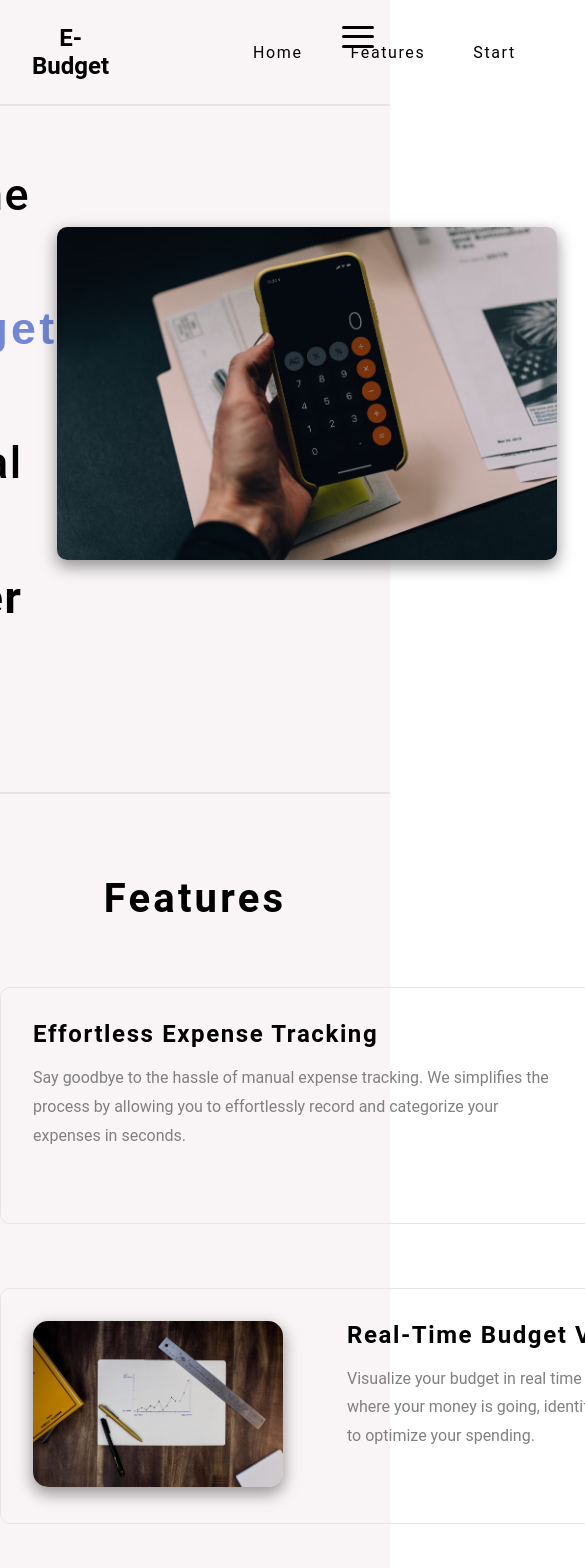
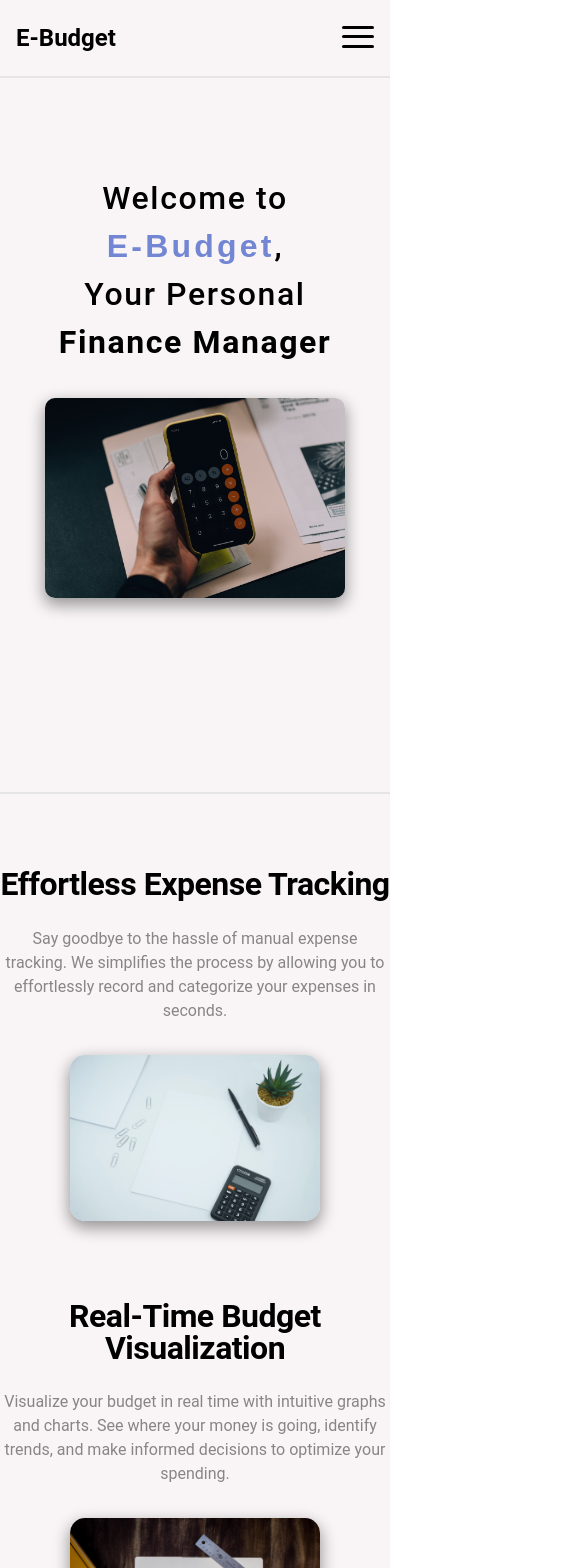
Before and after one commit to eduardrassolov/money-track, a React (Vite) app: page / in a window 390 px wide. Shown: the top 1568 px of the page, 585 px wide, since content can reach past the window. Built offline with nearby package versions, Linux system fonts and the light colour scheme.

Commit message:
fixed responsive design at homepage

```diff
--- a/src/layout/AppLayout.tsx
+++ b/src/layout/AppLayout.tsx
@@ -10,7 +10,6 @@ import BurgerMenu from '../components/burger/BurgerMenu.tsx';
 
 const StyledLayout = styled.div`
     display: flex;
-
     background-color: #fff;
 `
 
--- /dev/null
+++ b/src/pages/home/Feature.tsx
@@ -0,0 +1,74 @@
+import React, { FC } from 'react'
+import { styled } from 'styled-components'
+import { IFeatureData } from './FeaturesSection'
+import { devices } from '../../styles/breakPoints'
+
+
+const FeaturesItem = styled.div<{ $side: string }>`
+    display: flex;
+    flex-direction: column;
+    margin: 0 auto 3rem;
+    text-align: center;
+    max-width: 700px;
+
+
+    @media only screen and ${devices.md}{
+        flex-direction: ${props => props.$side === "left" ? 'row' : 'row-reverse'};
+        justify-content: center;
+        gap: 4rem;
+    }
+`
+
+const TextContainer = styled.div`
+    max-width: 500px;
+    margin: 0 auto 2rem;
+
+    h2{
+        letter-spacing: -0.5px;
+        font-size: 2rem;
+        line-height: 2rem;
+    }
+    p{
+        line-height: 1.5rem;
+        color: #878585;
+        font-size: 1rem;
+        max-width: 400px;
+        margin: 0 auto;
+    }
+
+    @media only screen and ${devices.md}{
+        text-align: left;
+    }
+`
+
+const ImageContainer = styled.div`
+    @media only screen and ${devices.md}{
+        display: flex;
+        align-items: center;
+        justify-items: center;
+    }
+`
+
+type FeatureSide = "left" | "right";
+
+interface IFeature {
+    data: IFeatureData;
+    side: FeatureSide;
+}
+
+
+const Feature: FC<IFeature> = ({ data: { title, text, imgPath }, side }) => {
+    console.log(side);
+    return (
+        <FeaturesItem $side={side}>
+            <TextContainer>
+                <h2>{title}</h2>
+                <p>{text}</p>
+            </TextContainer>
+            <ImageContainer>
+                <img src={imgPath} alt={`${title} image`} />
+            </ImageContainer>
+        </FeaturesItem>
+    )
+}
+export default Feature;
--- a/src/pages/home/FeaturesSection.tsx
+++ b/src/pages/home/FeaturesSection.tsx
@@ -1,5 +1,5 @@
 import { styled } from "styled-components"
-import { devices } from "../../styles/breakPoints"
+import Feature from "./Feature"
 
 const Section = styled.section`
     display: flex;
@@ -15,114 +15,42 @@ const Section = styled.section`
      }
 `
 
-const ContainerLeft = styled.div`
-    display: flex;
-    width: 900px;
-    margin: 2rem auto;
-    border: 1px solid #E5E5E5;
-    border-radius: 10px;
-
-
-    div{
-        margin: 2rem;
-    }
-    h2{
-        margin: 0;
-        letter-spacing: 0.1rem;
-    }
-    p{
-        line-height: 1.8;
-        color: gray;
-    }
-
-    @media only screen and ${devices.md} {
-        flex-direction: column;
-        max-width: 310px;
-        flex-direction: column-reverse;
-    }
-`
-
-const ContainerRight = styled.div`
-    display: flex;
-    flex-direction: row-reverse;
-    width: 900px;
-    margin: 2rem auto;
-    justify-content: space-between;
-
-
-    border: 1px solid #E5E5E5;
-    border-radius: 10px;
-
-    div{
-       margin: 2rem;
-    }
-    h2{
-       margin: 0;
-       letter-spacing: 0.1rem;
-    }
-     p{
-        line-height: 1.8;
-        color: gray;
-    }
-
-    @media only screen and ${devices.md} {
-        flex-direction: column;
-        max-width: 310px;
-        flex-direction: column-reverse;
-    }
-`
-
 interface IHeader {
     id: string
 }
 
-const H1 = styled.h1`
-    text-align: center;
-    font-size: 2.5rem;
-    letter-spacing: 0.2rem;
-    font-weight: 600;
-`
+export interface IFeatureData {
+    id: string,
+    title: string,
+    text: string,
+    imgPath: string
+}
 
+const featuresData: Array<IFeatureData> = [
+    {
+        id: "feature1",
+        title: "Effortless Expense Tracking",
+        text: "Say goodbye to the hassle of manual expense tracking. We simplifies the process by allowing you to effortlessly record and categorize your expenses in seconds.",
+        imgPath: "public/img1.avif"
+    },
+    {
+        id: "feature2",
+        title: "Real-Time Budget Visualization",
+        text: "Visualize your budget in real time with intuitive graphs and charts. See where your money is going, identify trends, and make informed decisions to optimize your spending.",
+        imgPath: "public/chart.avif"
+    },
+    {
+        id: "feature3",
+        title: "Access Anytime, Anywhere",
+        text: "Access your financial information on the go. E-Budget is available on web, ensuring you're always in control of your money.",
+        imgPath: "public/img3.avif"
+    }
+]
 
 export default function FeaturesSection({ id }: IHeader) {
     return (
         <Section id={id}>
-
-            <H1>Features</H1>
-
-            <ContainerLeft>
-                <div>
-                    <h2>Effortless Expense Tracking</h2>
-                    <p>Say goodbye to the hassle of manual expense tracking. We simplifies the process by allowing you to effortlessly record and categorize your expenses in seconds.</p>
-                </div>
-                <div>
-                    <img src='public/img1.avif' />
-                </div>
-            </ContainerLeft>
-
-            <ContainerRight>
-                <div>
-                    <h2>Real-Time Budget Visualization</h2>
-                    <p>Visualize your budget in real time with intuitive graphs and charts. See where your money is going, identify trends, and make informed decisions to optimize your spending.</p>
-                </div>
-                <div> <img src="public/chart.avif" alt="" /></div>
-            </ContainerRight>
-
-            <ContainerLeft>
-                <div>
-                    <h2>Customized Savings Goals</h2>
-                    <p>Plan for the future with personalized savings goals. Whether you're saving for a vacation, a new car, or an emergency fund, EBudget helps you stay on track.</p>
-                </div>
-                <div> <img src="public/goals.avif" alt="" /></div>
-            </ContainerLeft>
-
-            <ContainerRight>
-                <div>
-                    <h2>Access Anytime, Anywhere</h2>
-                    <p>Access your financial information on the go. E-Budget is available on web, ensuring you're always in control of your money.</p>
-                </div>
-                <div> <img src="public/img3.avif" alt="" /></div>
-            </ContainerRight>
+            {featuresData.map((feature, index) => <Feature key={feature.id} data={feature} side={index % 2 ? "right" : "left"} />)}
         </Section>
     )
 }
--- a/src/pages/home/HeaderSection.tsx
+++ b/src/pages/home/HeaderSection.tsx
@@ -2,15 +2,55 @@ import { styled } from "styled-components"
 import { devices } from "../../styles/breakPoints"
 
 const Section = styled.section`
-    display: grid;
-    grid-template-columns: 1fr 1fr;
+        display: flex;
+        flex-direction: column;
+        justify-content: center;
+        align-items: center ;
         height: 90vh;
+        background: #F9F5F6;
+        border-bottom: 2px solid #E5E5E5;
+        padding: 3rem 0 0;
+        gap: 1rem;
+        padding: 1rem;
+
+        img {
+            max-width: 300px;
+            border-radius: 10px;
+            margin: 1rem auto ;
+            box-shadow: 0px 6px 16px 1px rgba(0,0,0, 0.4);
+        }
+        p{
+            font-size: 2rem;
+            font-weight: 500;
+            text-align: start;
+            line-height: 1.5;
+            letter-spacing: 0.1rem;
+            margin: 0;
+            text-align: center;
+
+        span{
+                font-family: 'Monsterrat', sans-serif;
+                font-weight: 900;
+                color: #7286D3;
+                letter-spacing: 0.2rem;
+                white-space: nowrap;
+            }
+        }
+
+    @media only screen and ${devices.sm}{
+        img{
+            max-width: 450px;
+        }
+    }
+
+    @media only screen and ${devices.md} {
+        flex-direction: row;
+        letter-spacing: 0.1rem;
         place-items: center;
-    justify-content: center;
-    background: #F9F5F6;
-    padding: 1rem 2rem;
-    letter-spacing: 0.1rem;
-    border-bottom: 2px solid #E5E5E5;
+
+        img{
+           max-width: 500px;
+        }
 
         p{
             font-size: 2.8rem;
@@ -28,29 +68,11 @@ const Section = styled.section`
                 white-space: nowrap;
             }
         }
-    img{
-        max-width: 500px;
-        border-radius: 10px;
-        box-shadow: 0px 6px 16px 1px rgba(0,0,0, 0.4);
-    }
 
-
-    @media only screen and ${devices.md} {
-        display: flex;
-        flex-direction: column;
-        justify-content: center;
-
-        img{
-            max-width: 320px;
-            margin: 1.5rem 0;
-        }
-        p{
-            font-size: 2rem;
-            text-align: center;
+        @media only screen and ${devices.md}{
+            grid-template-columns: minmax(auto, 600px) minmax(auto, 600px);
         }
     }
-
-
 `
 
 interface IHeader {
@@ -61,7 +83,7 @@ export default function HeaderSection({ id }: IHeader) {
     return (
         <Section id={id}>
             <div>
-                <p>Welcome to <span><strong>E-Budget</strong></span></p>
+                <p>Welcome to <span><strong>E-Budget</strong></span>,</p>
                 <p>Your Personal</p>
                 <p><strong>Finance Manager</strong></p>
             </div>
--- a/src/pages/home/HomePage.tsx
+++ b/src/pages/home/HomePage.tsx
@@ -4,17 +4,23 @@ import HeaderSection from './HeaderSection'
 import NavBarHome from './NavBar/NavBarHome'
 import FeaturesSection from './FeaturesSection'
 import Footer from '../../components/Footer/Footer'
+import Burger from './NavBar/Burger'
+import useBurgerMenu from '../../api/NavBar/useBurger'
 
 const Container = styled.div`
     margin: 0;
     padding: 0;
     width: 100vw;
+    display: flex;
+    flex-direction: column;
 `
 
 export default function HomePage() {
+    const { isBurgerOpen, handleBurger } = useBurgerMenu();
     return (
         <Container>
-            <NavBarHome />
+            <NavBarHome isOpen={isBurgerOpen} onClose={handleBurger} />
+            <Burger isOpen={isBurgerOpen} onCLose={handleBurger} />
 
             <HeaderSection id={"header"} />
 
--- a/src/pages/home/NavBar/Burger.tsx
+++ b/src/pages/home/NavBar/Burger.tsx
@@ -1,7 +1,7 @@
-import { useState } from "react"
+import { FC, useState } from "react"
 import { styled } from "styled-components"
-import NavLinks from "./NavLinks";
 import { devices } from "../../../styles/breakPoints";
+
 
 export const StyledBurger = styled.div<{ $isOpen: boolean }>`
     display: flex;
@@ -34,7 +34,7 @@ export const StyledBurger = styled.div<{ $isOpen: boolean }>`
 
     div:nth-child(3) {
         opacity: ${(props) => props.$isOpen ? '0' : '1'};
-        transform: ${props => props.$isOpen ? 'translateX(-3rem)' : ''};
+        transform: ${props => props.$isOpen ? 'translateX(3rem)' : ''};
         transition: all 300ms ease-in-out;
     }
 
@@ -50,20 +50,23 @@ export const StyledBurger = styled.div<{ $isOpen: boolean }>`
 
 `
 
-export default function Burger() {
-    const [isOpen, setOpen] = useState(false);
-    const handleBurger = () => setOpen((prev) => !prev);
+interface IBurger {
+    isOpen: boolean,
+    onCLose: () => void
+}
+
+const Burger: FC<IBurger> = ({ isOpen, onCLose }) => {
+
 
     return (
         <>
-            <StyledBurger $isOpen={isOpen} onClick={handleBurger} >
+            <StyledBurger $isOpen={isOpen} onClick={onCLose} >
                 <div></div>
                 <div></div>
                 <div></div>
             </StyledBurger>
 
-            <NavLinks isOpen={isOpen} onClose={setOpen} />
-
         </>
     )
 }
+export default Burger;
--- a/src/pages/home/NavBar/NavBarHome.tsx
+++ b/src/pages/home/NavBar/NavBarHome.tsx
@@ -1,7 +1,8 @@
 
 import { styled } from "styled-components"
-import Burger from "./Burger"
 import NavLinks from "./NavLinks"
+import Overlay from "../../../components/overlay/Overlay"
+
 
 const Nav = styled.nav`
     background: #F9F5F6;
@@ -9,6 +10,7 @@ const Nav = styled.nav`
     font-size: 1rem;
     display: flex;
     text-align: center;
+    align-items: center;
     justify-content: space-between;
     position: fixed;
     width: 100%;
@@ -19,19 +21,24 @@ const NavLogo = styled.div`
     align-items: center;
     font-size: 1.5rem;
     font-weight: bold;
-    margin: 0 2rem;
+    margin: auto 1rem;
 `
+interface INavBar {
+    isOpen: boolean,
+    onClose: () => void
+}
 
-
-
-export default function NavBarHome() {
+export default function NavBarHome({ isOpen, onClose }: INavBar) {
 
     return (
         <Nav>
             <NavLogo>
                 <p>E-Budget</p>
             </NavLogo>
-            <Burger />
+
+            <Overlay isShow={isOpen} onClose={onClose} />
+
+            <NavLinks isOpen={isOpen} onClose={onClose} />
         </Nav >
     )
 }
--- a/src/pages/home/NavBar/NavLinks.tsx
+++ b/src/pages/home/NavBar/NavLinks.tsx
@@ -4,47 +4,41 @@ import { ROUTES } from "../../../router"
 import { devices } from "../../../styles/breakPoints";
 
 const Ul = styled.ul<{ $isOpen: NavLinksProps }>`
-    display: flex;
-    flex-flow: row nowrap;
-    align-items: center;
-    list-style: none;
-    margin: auto 2rem;
-
-    li{
-        margin: 0 0 0 2rem;
-        letter-spacing: 0.1rem;
-        cursor: pointer;
-        padding: 1rem 0.5rem;
-
-        &:hover{
-            border-bottom: 1px solid #7286D3;
-            transition: all 100ms;
-            color: #7286D3;
-        }
-    }
-
-    @media only screen and ${devices.md} {
-        display: ${(props) => props.$isOpen ? 'flex' : 'none'};
+        /* display: ${(props) => props.$isOpen ? 'flex' : 'none'}; */
         position: fixed;
+        top: 0;
+        right: 0;
+        margin: 0;
+        z-index: 25;
         height: 100vh;
         flex-flow: column;
         font-size: 1.1rem;
-        top: 0;
-        right: 0;
-        margin: 0;
-        padding: 3rem 0 0 0;
+        padding: 4rem 2rem 0 ;
         background: #F9F5F6;
-        align-items: start;
-        width: 175px;
-        -webkit-box-shadow: -5px 0px 19px -1px rgba(0,0,0,0.35);
-        -moz-box-shadow: -5px 0px 19px -1px rgba(0,0,0,0.35);
-        box-shadow: -5px 0px 19px -1px rgba(0,0,0,0.35);
-
+        /* transform: ${props => props.$isOpen ? 'translateX(0)' : 'translateX(15rem)'}; */
+        display: ${props => props.$isOpen ? 'flex' : 'none'}; ;
+        list-style: none;
 
         li{
-            margin: 1rem auto 1rem 1rem;
+            margin: 1rem auto 2rem 0;
+            text-align: start;
         }
-    }
+
+        @media only screen and ${devices.md} {
+            display: flex;
+            flex-direction: row;
+            justify-content: center;
+            align-items: center;
+            transform: translateX(0);
+            height: auto;
+            margin: 0;
+            padding: 0;
+            position: static;
+
+            li{
+                margin: 0 1rem 0;
+            }
+        }
 `
 
 const StyledNavLink = styled(NavLink)`
@@ -62,7 +56,7 @@ const StyledNavLink = styled(NavLink)`
 
 type NavLinksProps = {
     isOpen?: boolean;
-    onClose: () => void;
+    onClose?: () => void;
 }
 
 
```
Lines whose indentation alone changed are shown as unchanged.
